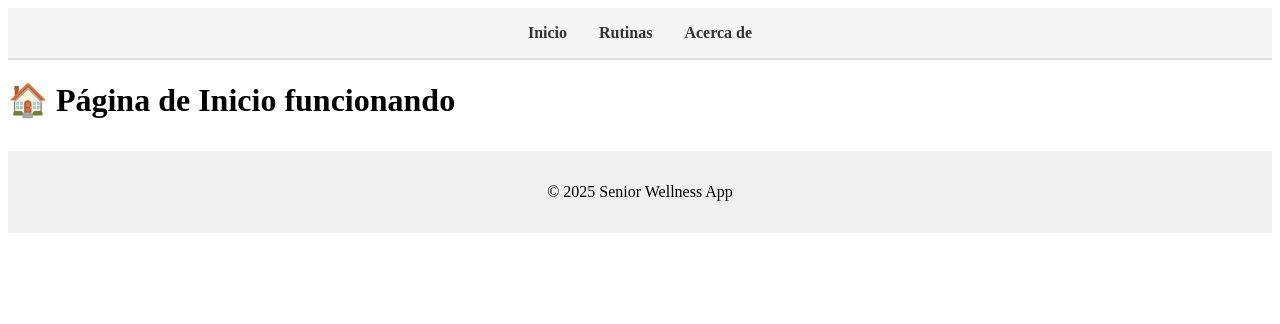
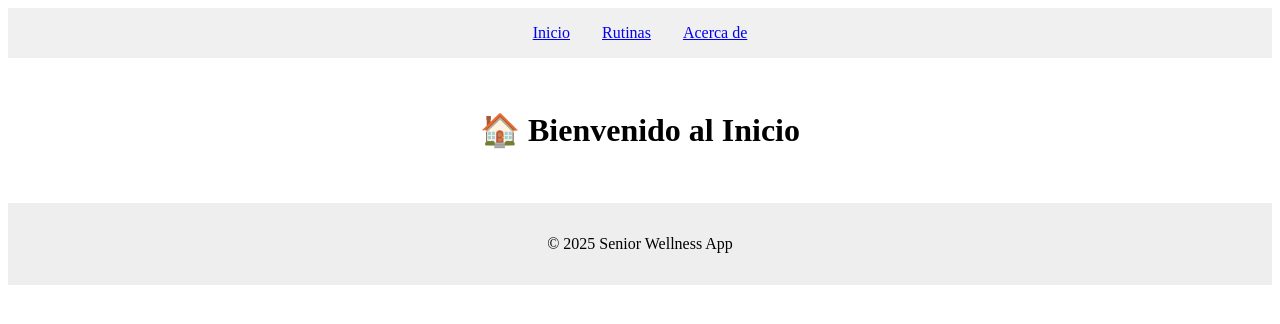
Before and after one commit to Chapic/senior-wellness-app, a React (Vite) app: page / in a window 1280 px wide. Shown: the top 324 px of the page. Built offline with nearby package versions, Linux system fonts and the light colour scheme.

Commit message:
confirma

```diff
--- a/src/App.jsx
+++ b/src/App.jsx
@@ -2,9 +2,9 @@ import React from 'react';
 import { Routes, Route } from 'react-router-dom';
 import Layout from './Components/Layout';
 
-const Home = () => <h1>🏠 Página de Inicio funcionando</h1>;
-const About = () => <h1>ℹ️ Página Acerca funcionando</h1>;
-const Rutinas = () => <h1>🏋️ Página Rutinas funcionando</h1>;
+const Home = () => <h1 style={{ textAlign: 'center' }}>🏠 Bienvenido al Inicio</h1>;
+const About = () => <h1 style={{ textAlign: 'center' }}>ℹ️ Acerca del Programa</h1>;
+const Rutinas = () => <h1 style={{ textAlign: 'center' }}>💪 Tus Rutinas de Bienestar</h1>;
 
 const App = () => {
   return (
--- a/src/Components/Footer.jsx
+++ b/src/Components/Footer.jsx
@@ -2,8 +2,8 @@ import React from 'react';
 
 const Footer = () => {
   return (
-    <footer style={{ padding: '1rem', backgroundColor: '#f0f0f0', marginTop: '2rem', textAlign: 'center' }}>
-      <p>&copy; {new Date().getFullYear()} Senior Wellness App</p>
+    <footer style={{ background: '#eee', padding: '1rem', textAlign: 'center' }}>
+      <p>© 2025 Senior Wellness App</p>
     </footer>
   );
 };
--- a/src/Components/Header.jsx
+++ b/src/Components/Header.jsx
@@ -3,17 +3,12 @@ import { Link } from 'react-router-dom';
 
 const Header = () => {
   return (
-    <header style={{
-      background: '#f5f5f5',
-      padding: '1rem',
-      display: 'flex',
-      justifyContent: 'center',
-      gap: '2rem',
-      borderBottom: '2px solid #ddd'
-    }}>
-      <Link to="/" style={{ textDecoration: 'none', color: '#333', fontWeight: 'bold' }}>Inicio</Link>
-      <Link to="/rutinas" style={{ textDecoration: 'none', color: '#333', fontWeight: 'bold' }}>Rutinas</Link>
-      <Link to="/about" style={{ textDecoration: 'none', color: '#333', fontWeight: 'bold' }}>Acerca de</Link>
+    <header style={{ background: '#f0f0f0', padding: '1rem', textAlign: 'center' }}>
+      <nav>
+        <Link to="/" style={{ margin: '1rem' }}>Inicio</Link>
+        <Link to="/rutinas" style={{ margin: '1rem' }}>Rutinas</Link>
+        <Link to="/about" style={{ margin: '1rem' }}>Acerca de</Link>
+      </nav>
     </header>
   );
 };
--- a/src/Components/Layout.jsx
+++ b/src/Components/Layout.jsx
@@ -6,7 +6,7 @@ const Layout = ({ children }) => {
   return (
     <>
       <Header />
-      <main>{children}</main>
+      <main style={{ padding: '2rem' }}>{children}</main>
       <Footer />
     </>
   );
```
